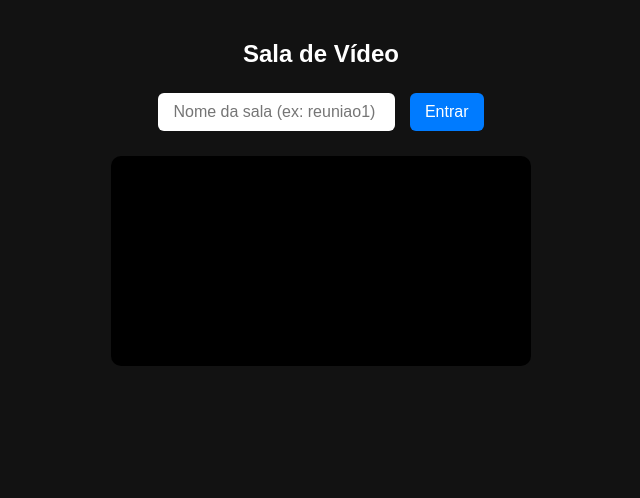
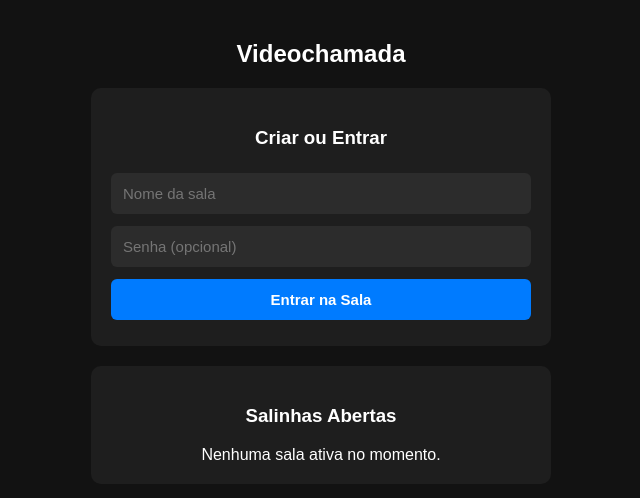
Before and after one commit to 00001146894740sp-del/sitedevideochamada, a website: page public/index.html in a window 1280 px wide. Shown: the whole page, without its empty margins (319-959 px from the left). Drawn offline with nearby package versions, Linux system fonts and the light colour scheme; no server answers.

Commit message:
Update index.html

```diff
--- a/public/index.html
+++ b/public/index.html
@@ -3,25 +3,45 @@
 <head>
   <meta charset="UTF-8">
   <meta name="viewport" content="width=device-width, initial-scale=1.0">
-  <title>Videochamada</title>
+  <title>Salas de Vídeo</title>
   <style>
     body { font-family: sans-serif; background: #121212; color: #fff; text-align: center; margin: 0; padding: 20px; }
+    .box { max-width: 420px; margin: 0 auto 20px; background: #1e1e1e; padding: 20px; border-radius: 10px; }
+    input, button { width: 100%; box-sizing: border-box; padding: 12px; font-size: 15px; border-radius: 6px; border: none; margin: 6px 0; }
+    input { background: #2c2c2c; color: #fff; }
+    button { background: #007bff; color: #fff; font-weight: bold; cursor: pointer; }
+    button:hover { background: #0056b3; }
+    .room-item { display: flex; justify-content: space-between; align-items: center; background: #2c2c2c; padding: 10px 14px; border-radius: 6px; margin-top: 8px; }
+    .room-item button { width: auto; padding: 6px 12px; margin: 0; font-size: 13px; }
     #videos { display: flex; flex-wrap: wrap; justify-content: center; gap: 15px; margin-top: 20px; }
     video { width: 100%; max-width: 420px; border-radius: 10px; background: #000; transform: scaleX(-1); }
-    input, button { padding: 10px 15px; font-size: 16px; border-radius: 6px; border: none; margin: 5px; }
-    button { background: #007bff; color: #fff; cursor: pointer; }
-    button:hover { background: #0056b3; }
+    #callControls { display: none; margin-top: 15px; }
+    #callControls button { width: auto; background: #dc3545; }
   </style>
 </head>
 <body>
-  <h2>Sala de Vídeo</h2>
-  <div id="controls">
-    <input type="text" id="roomInput" placeholder="Nome da sala (ex: reuniao1)">
-    <button id="joinBtn">Entrar</button>
+  <h2>Videochamada</h2>
+
+  <div id="lobby">
+    <div class="box">
+      <h3>Criar ou Entrar</h3>
+      <input type="text" id="roomInput" placeholder="Nome da sala">
+      <input type="password" id="passInput" placeholder="Senha (opcional)">
+      <button id="joinBtn">Entrar na Sala</button>
+    </div>
+
+    <div class="box">
+      <h3>Salinhas Abertas</h3>
+      <div id="roomList">Nenhuma sala ativa no momento.</div>
+    </div>
   </div>
-  <div id="videos">
-    <video id="localVideo" autoplay muted playsinline></video>
+
+  <div id="callControls">
+    <span id="roomTitle"></span>
+    <button onclick="location.reload()">Sair da Sala</button>
   </div>
+
+  <div id="videos"></div>
 
   <script src="/socket.io/socket.io.js"></script>
   <script src="client.js"></script>
```
